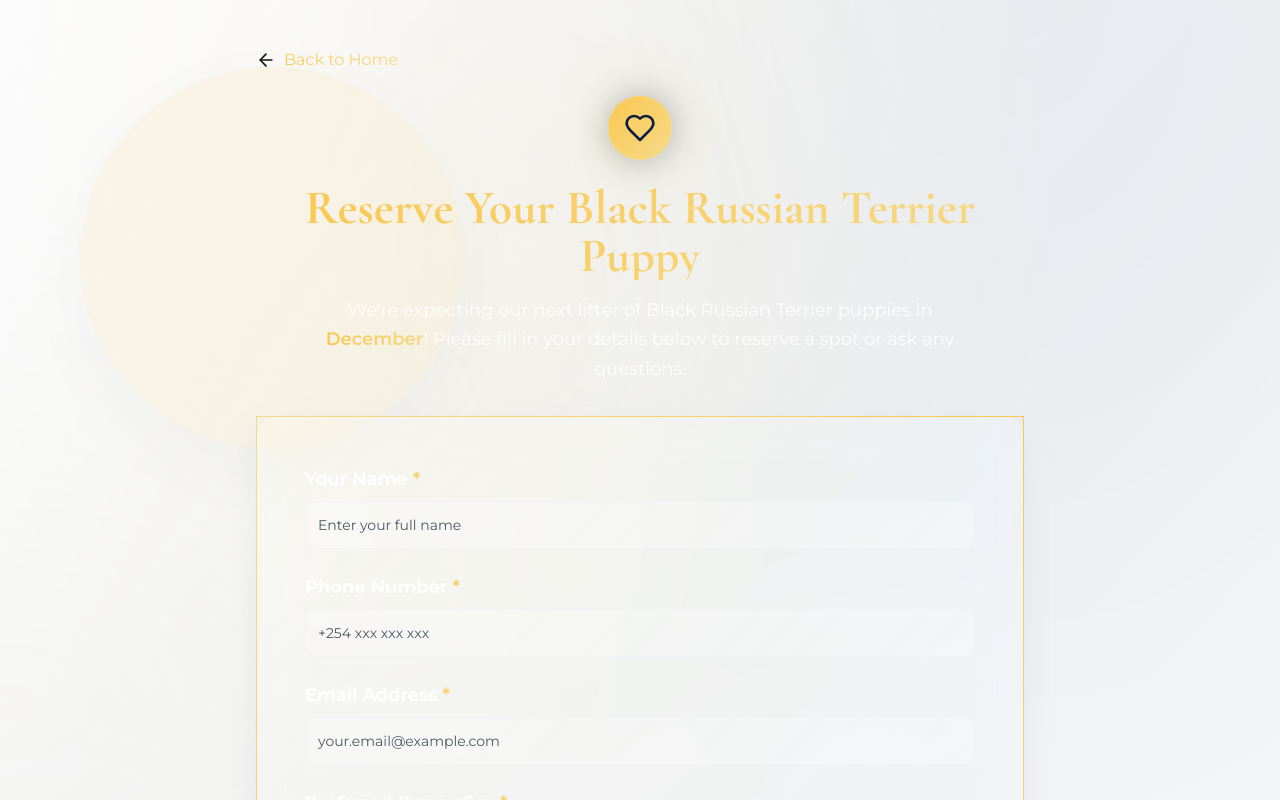
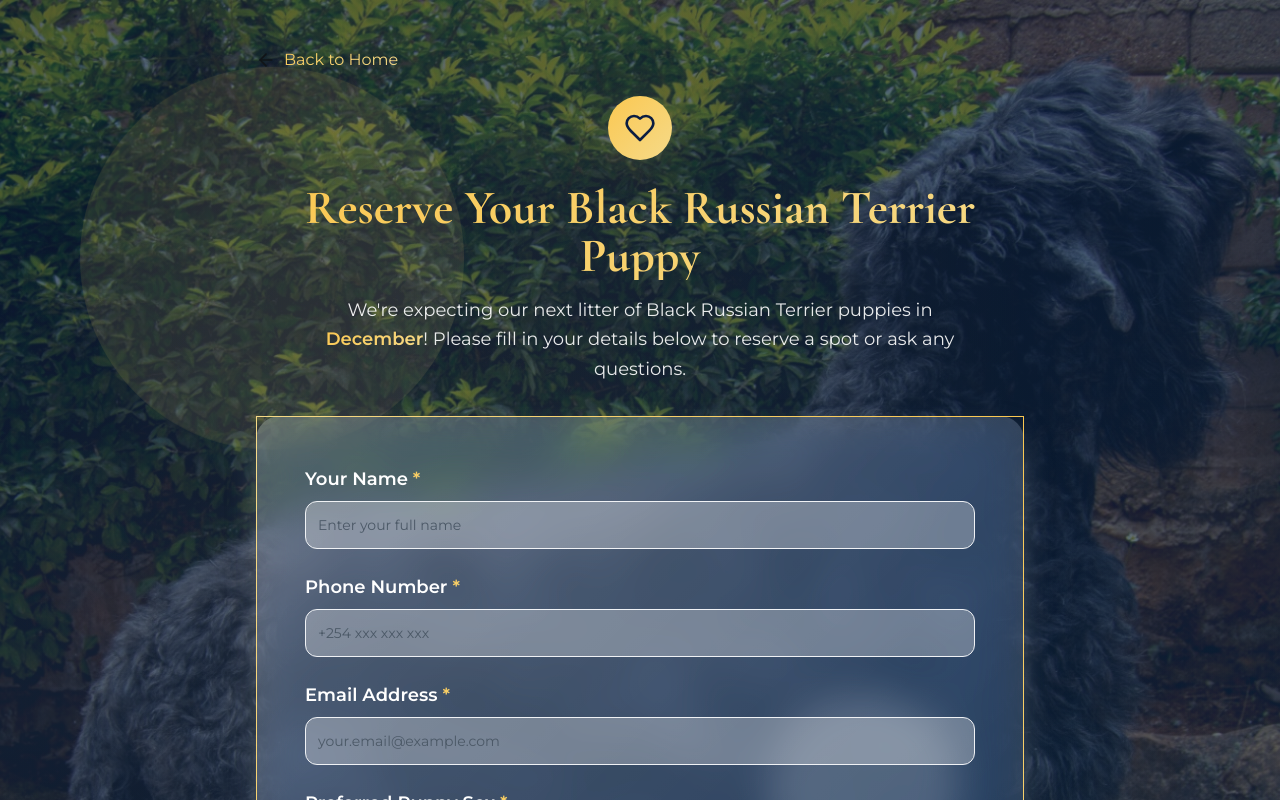
Before and after one commit to genesiskamau/kirans-sleek-canine-canvas, a React (Vite) app: page /puppy-form in a window 1280 px wide. Shown: the top 800 px of the page. Built offline with nearby package versions, Linux system fonts and the light colour scheme.

Commit message:
Update puppy form background

```diff
--- a/src/pages/PuppyForm.tsx
+++ b/src/pages/PuppyForm.tsx
@@ -62,7 +62,15 @@ const PuppyForm = () => {
 
   if (isSubmitted) {
     return (
-      <div className="relative min-h-screen bg-gradient-to-br from-background via-muted to-card flex items-center justify-center px-4 overflow-hidden">
+      <div className="relative min-h-screen flex items-center justify-center px-4 overflow-hidden">
+        {/* Background image from hero section */}
+        <div
+          className="absolute inset-0 bg-cover bg-center bg-no-repeat"
+          style={{ backgroundImage: `url(/lovable-uploads/hero-dog.jpg)` }}
+        >
+          <div className="absolute inset-0 bg-gradient-royal opacity-70"></div>
+        </div>
+
         {/* Luxury mesh background */}
         <div className="absolute inset-0 mesh-luxury opacity-40"></div>
 
@@ -129,7 +137,15 @@ const PuppyForm = () => {
   }
 
   return (
-    <div className="relative min-h-screen bg-gradient-to-br from-background via-muted to-card py-12 px-4 overflow-hidden">
+    <div className="relative min-h-screen py-12 px-4 overflow-hidden">
+      {/* Background image from hero section */}
+      <div
+        className="absolute inset-0 bg-cover bg-center bg-no-repeat"
+        style={{ backgroundImage: `url(/lovable-uploads/hero-dog.jpg)` }}
+      >
+        <div className="absolute inset-0 bg-gradient-royal opacity-70"></div>
+      </div>
+
       {/* Luxury mesh background */}
       <div className="absolute inset-0 mesh-luxury opacity-40"></div>
 
```
